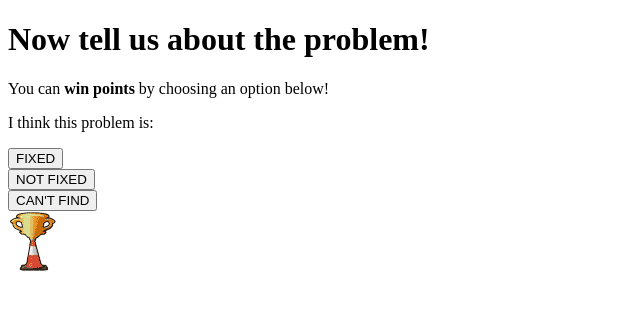
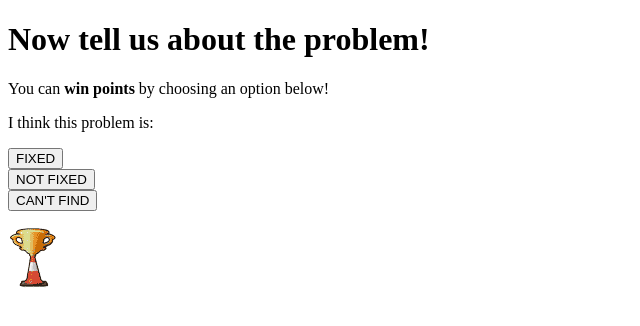
Before and after one commit to mysociety/fmsgame, a Django app: page /issue/1/ in a window 1280 px wide. Shown: the top 326 px of the page, without its empty margins (0-640 px from the left). Run offline with Django 3.2, Linux system fonts and the light colour scheme; the visitor is signed in with stand-in values (Sample User, id 1); parts of the project's set-up code (start-up, migrations or seed data) failed here and were passed over.

Commit message:
bumped pretty graphic down a notch

```diff
--- a/fmsgame_project/templates/issue.html
+++ b/fmsgame_project/templates/issue.html
@@ -28,7 +28,7 @@
             <input type="submit" value="CAN'T FIND" />
         </form>
 
-        <img src="/static/fmsgame_trophy.png" alt="FixMyStreet Game">
+        <img src="/static/fmsgame_trophy.png" alt="FixMyStreet Game" style="margin-top:1em;">
 
     </body>
 </html>
```
